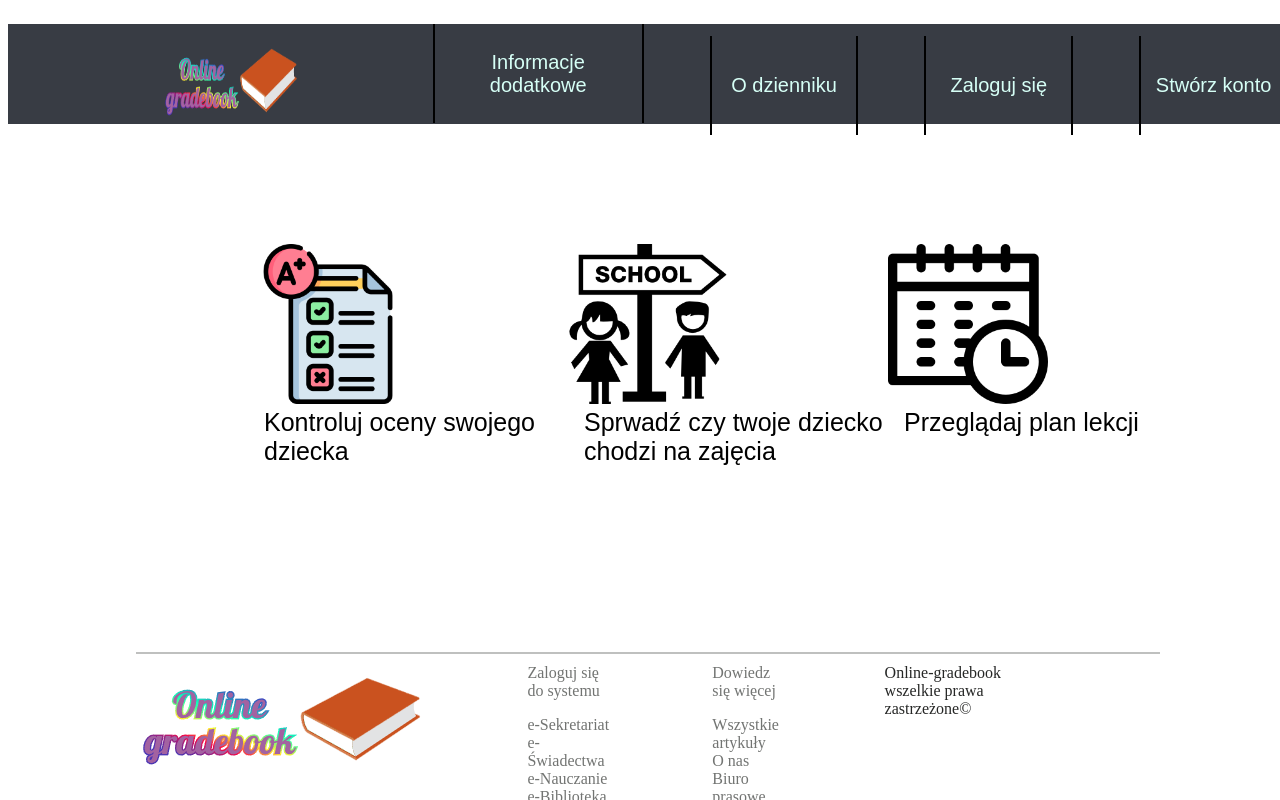
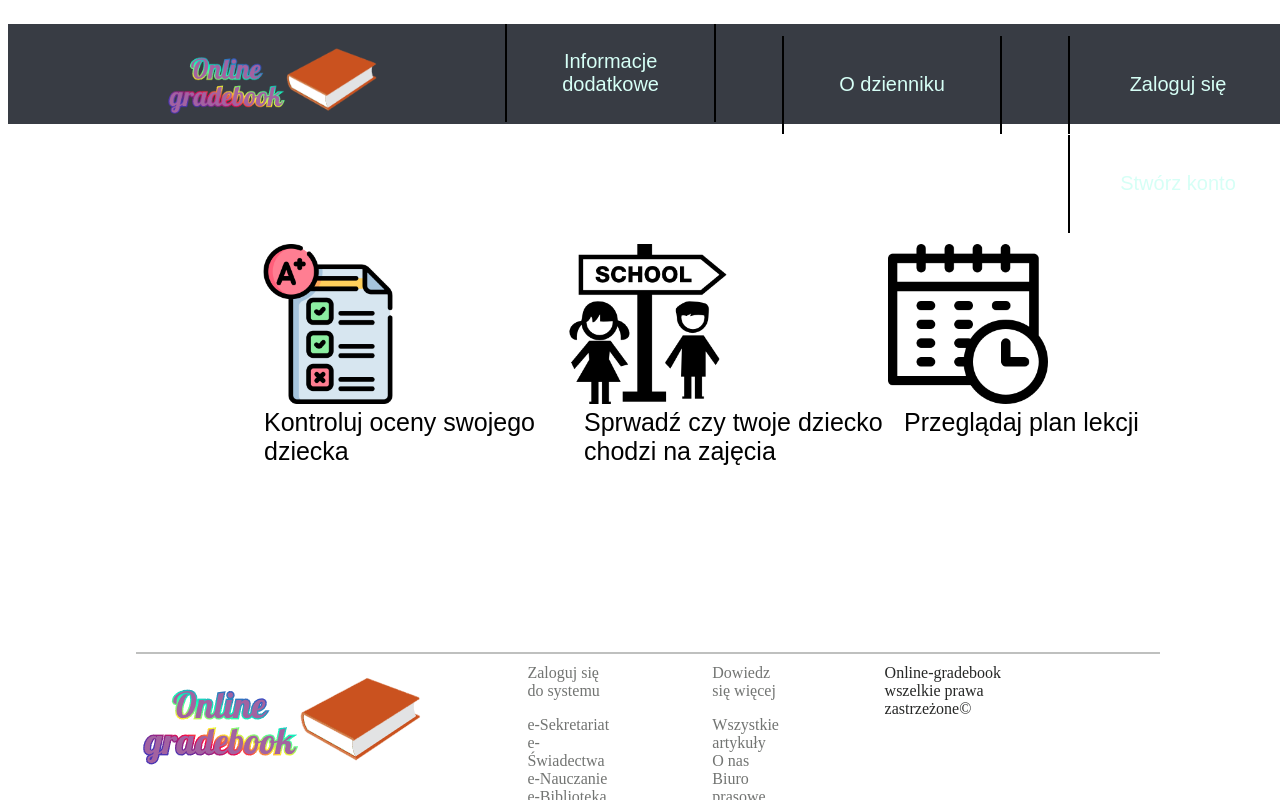
Before and after one commit to MakksP/online-gradebook, a PHP site: page /startPage.php in a window 1280 px wide. Run offline with PHP 8.4, Linux system fonts and the light colour scheme; style sheets or scripts are compiled from the project's sources; some web fonts are replaced.

Commit message:
Fixed nav bar buttons

```diff
--- a/styles/startPageStyles.scss
+++ b/styles/startPageStyles.scss
@@ -12,14 +12,14 @@
 }
 
 #logo_image{
-  height: 100%;
-  width: 100%;
+  height: 95px;
+  width: 217px;
   vertical-align: middle;
 
 }
 
 #nav_list{
-  height: 100%;
+  height: 98%;
   list-style: none;
   text-align: right;
   li{
--- a/styles/styleSchemes.scss
+++ b/styles/styleSchemes.scss
@@ -43,8 +43,8 @@
 }
 
 @mixin start_page_button{
-  height: 99%;
-  width: 12%;
+  height: 100%;
+  width: 220px;
   border: none;
   background-color: transparent;
   color: $white_contrast_color;
```
